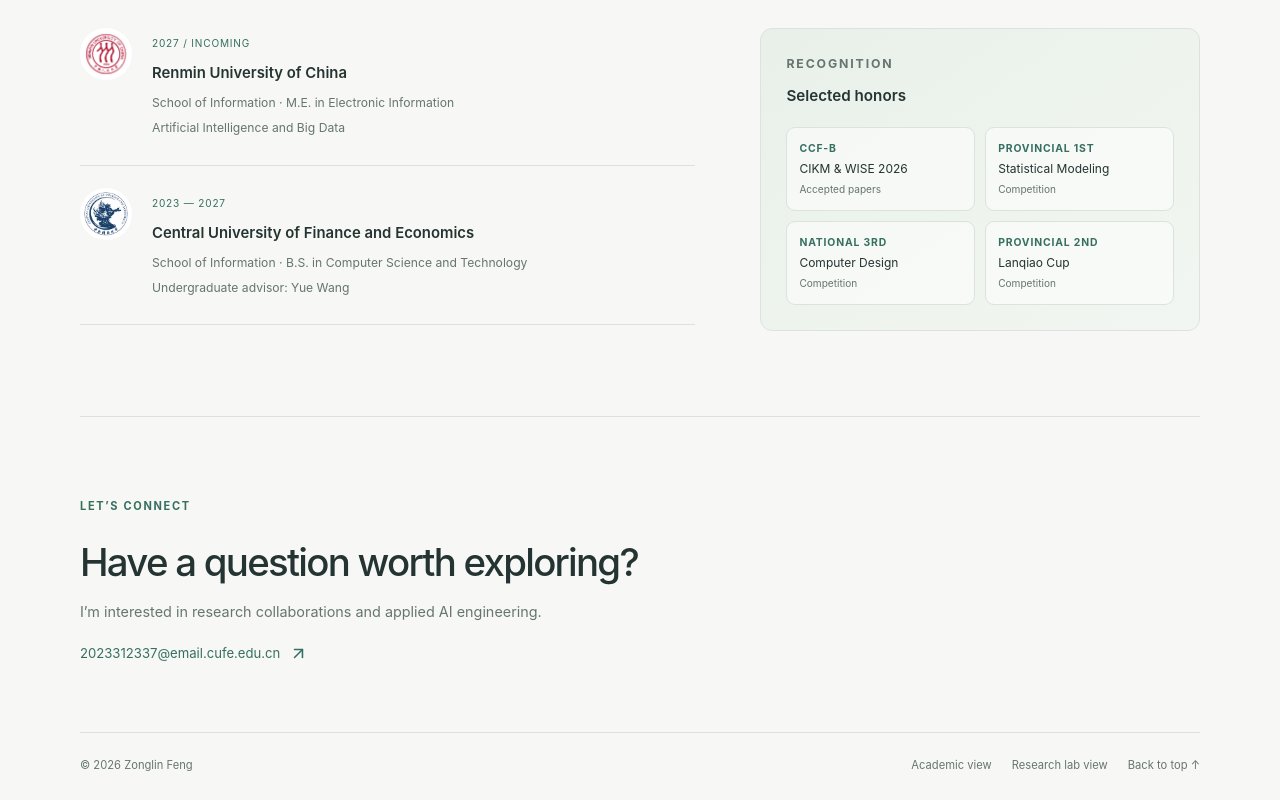
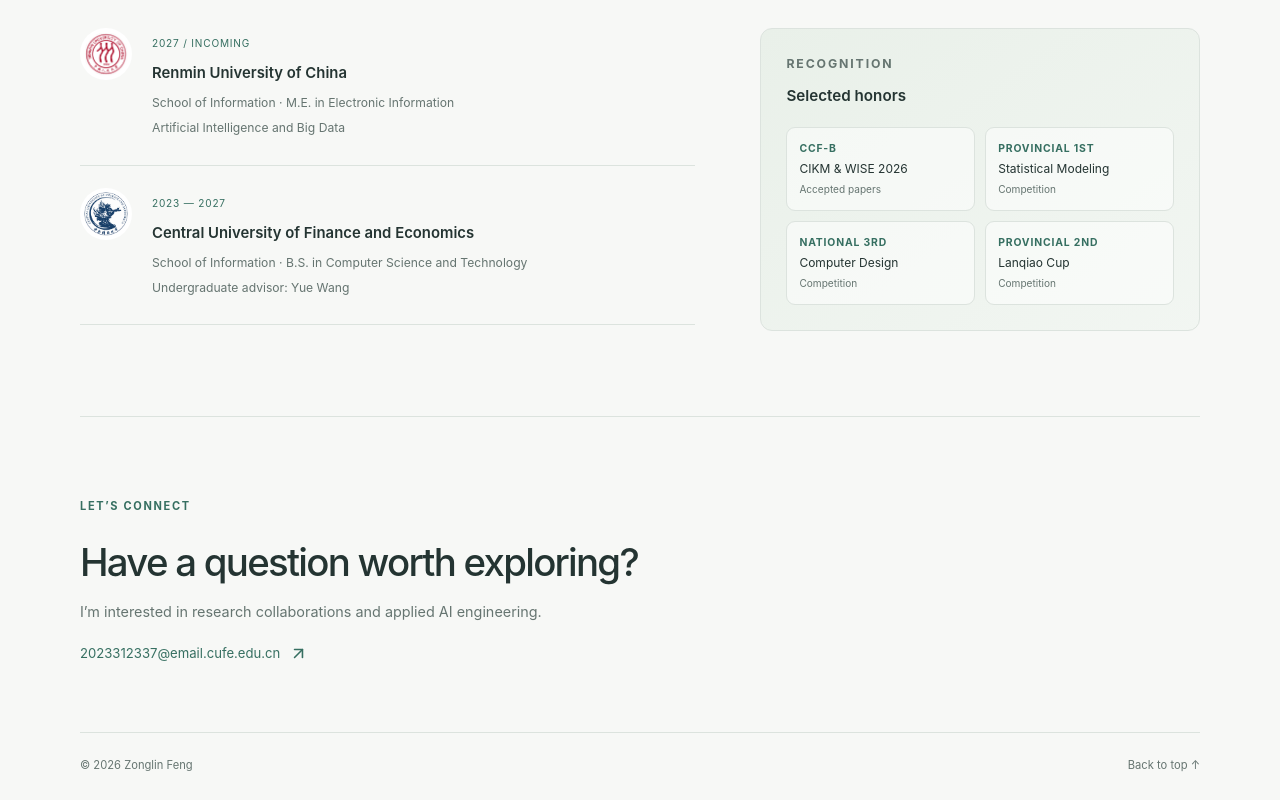
Before and after one commit to codingfeng-fufu/codingfeng-fufu.github.io, a React (Vite) app: page / in a window 1280 px wide. Shown: the part 5293-6093 px from the top of the page. Built offline with nearby package versions, Linux system fonts and the light colour scheme.

Commit message:
Remove alternate view links from Studio footer

```diff
--- a/src/StudioApp.tsx
+++ b/src/StudioApp.tsx
@@ -72,6 +72,6 @@
  <section id="projects" className="st-section st-reveal"><div className="st-section-heading"><p className="st-eyebrow">02 / SELECTED WORK</p><h2>Systems I’ve built.</h2><p>Research ideas, implemented as tools you can inspect and use.</p></div><div className="st-filters" aria-label="Filter projects">{["All","Knowledge systems","Agents & RAG"].map(f=><button key={f} aria-pressed={filter===f} onClick={()=>setFilter(f)}>{f}</button>)}</div><div className="st-project-grid">{shown.map(n=><article className={`st-project st-reveal ${n===names[0]?"st-featured":""}`} key={n}><button className="st-project-image" onClick={()=>setImage(projectImages[n])} aria-label={`Enlarge ${projectTitles[n]||n} image`}><img src={projectImages[n]} alt={`${projectTitles[n]||n} interface`} loading="lazy"/><span>View image ↗</span></button><div className="st-project-body"><p className="st-eyebrow">{n===names[0]?"FEATURED / KNOWLEDGE SYSTEM":"PROJECT / 2025–2026"}</p><h3><a href={`?view=studio&project=${projectSlugs[n]}`}>{projectTitles[n]||n}<ArrowUpRight size={20}/></a></h3><p>{projectEnglish[n].role}</p><div className="st-tags">{projectEnglish[n].method.replace(/\.$/,"").split(" · ").slice(0,4).map(t=><span key={t}>{t}</span>)}</div><details><summary>Implementation & contribution</summary><p>{projectEnglish[n].details}</p></details></div></article>)}</div></section>
  <section id="publications" className="st-section st-reveal"><div className="st-section-heading"><p className="st-eyebrow">03 / RESEARCH</p><h2>Selected publications.</h2><p>Agent skill selection, evidence monitoring, and verifiable knowledge construction.</p></div><div className="st-papers">{papers.map(p=><article className="st-reveal" key={p.title}><div className="st-paper-meta"><strong>{p.venue}</strong><span className={p.status==="Accepted"?"accepted":""}>{p.status}</span></div>{p.link&&<button className="st-paper-image" aria-label={`Enlarge ${p.venue} architecture`} onClick={()=>setImage(p.venue.startsWith("CIKM")?"./assets/papers/routing-architecture.png":"./assets/papers/evidence-architecture.svg?v=2")}><img src={p.venue.startsWith("CIKM")?"./assets/papers/routing-architecture.png":"./assets/papers/evidence-architecture.svg?v=2"} alt={`${p.venue} architecture`}/></button>}<div className="st-paper-copy"><h3>{p.title}</h3><p>{p.authors}</p>{p.venue.startsWith("WSDM")&&<p>Checking source support and counterfactual evidence response before admitting extracted triples into a knowledge graph.</p>}{p.venue.startsWith("COLING")&&<p>Binding financial values to their sources, periods, units, and accounting roles before executing a calculation.</p>}{p.link&&<a className="st-inline" href={p.link} target="_blank" rel="noreferrer">Read paper <ArrowUpRight size={15}/></a>}</div></article>)}</div></section>
  <section id="education" className="st-section st-reveal"><div className="st-section-heading"><p className="st-eyebrow">04 / BACKGROUND</p><h2>Education & recognition.</h2></div><div className="st-background"><div className="st-education"><article className="st-reveal"><img src="./assets/ruc-logo.png" alt="RUC emblem"/><div><span>2027 / INCOMING</span><h3>Renmin University of China</h3><p>School of Information · M.E. in Electronic Information</p><p>Artificial Intelligence and Big Data</p></div></article><article className="st-reveal"><img src="./assets/cufe-logo.jpg" alt="CUFE emblem"/><div><span>2023 — 2027</span><h3>Central University of Finance and Economics</h3><p>School of Information · B.S. in Computer Science and Technology</p><p>Undergraduate advisor: Yue Wang</p></div></article></div><div className="st-honors"><p className="st-eyebrow">RECOGNITION</p><h3>Selected honors</h3><div className="honor-grid">{[["CCF-B","CIKM & WISE 2026","Accepted papers"],["PROVINCIAL 1ST","Statistical Modeling","Competition"],["NATIONAL 3RD","Computer Design","Competition"],["PROVINCIAL 2ND","Lanqiao Cup","Competition"]].map(([level,title,kind])=><article key={title}><strong>{level}</strong><span>{title}</span><small>{kind}</small></article>)}</div></div></div></section>
- <footer className="st-footer"><p className="st-eyebrow">LET’S CONNECT</p><h2>Have a question worth exploring?</h2><p>I’m interested in research collaborations and applied AI engineering.</p><a className="st-inline" href="mailto:2023312337@email.cufe.edu.cn">2023312337@email.cufe.edu.cn <ArrowUpRight size={19}/></a><div className="st-footer-bottom"><span>© 2026 Zonglin Feng</span><div><a href="?view=academic">Academic view</a><a href="?view=lab">Research lab view</a><a href="#top">Back to top ↑</a></div></div></footer></main>
+ <footer className="st-footer"><p className="st-eyebrow">LET’S CONNECT</p><h2>Have a question worth exploring?</h2><p>I’m interested in research collaborations and applied AI engineering.</p><a className="st-inline" href="mailto:2023312337@email.cufe.edu.cn">2023312337@email.cufe.edu.cn <ArrowUpRight size={19}/></a><div className="st-footer-bottom"><span>© 2026 Zonglin Feng</span><div><a href="#top">Back to top ↑</a></div></div></footer></main>
  {image&&<div className="st-lightbox" role="dialog" aria-modal="true" aria-label="Enlarged image" onClick={()=>setImage(null)}><button autoFocus onClick={()=>setImage(null)} aria-label="Close enlarged image">×</button><img src={image} alt="Enlarged project or paper illustration" onClick={e=>e.stopPropagation()}/></div>}</div>
 }
```
